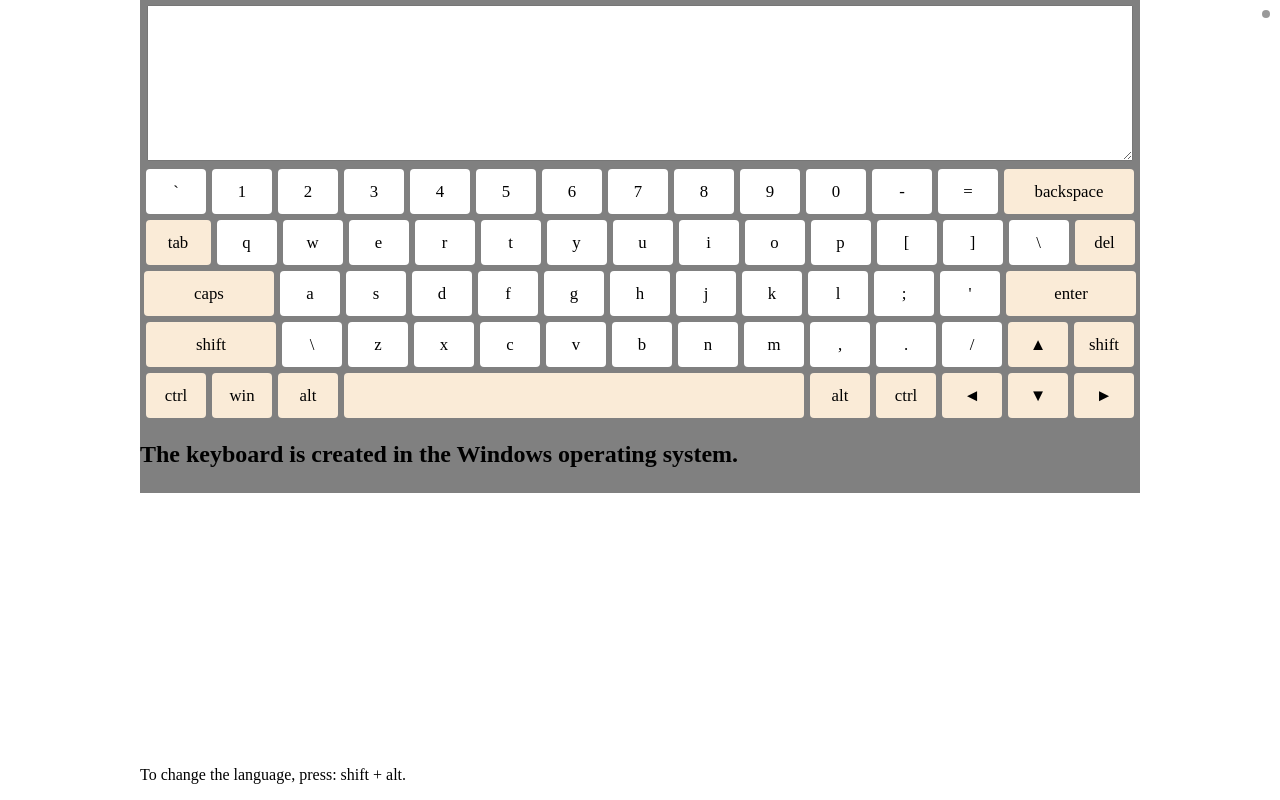
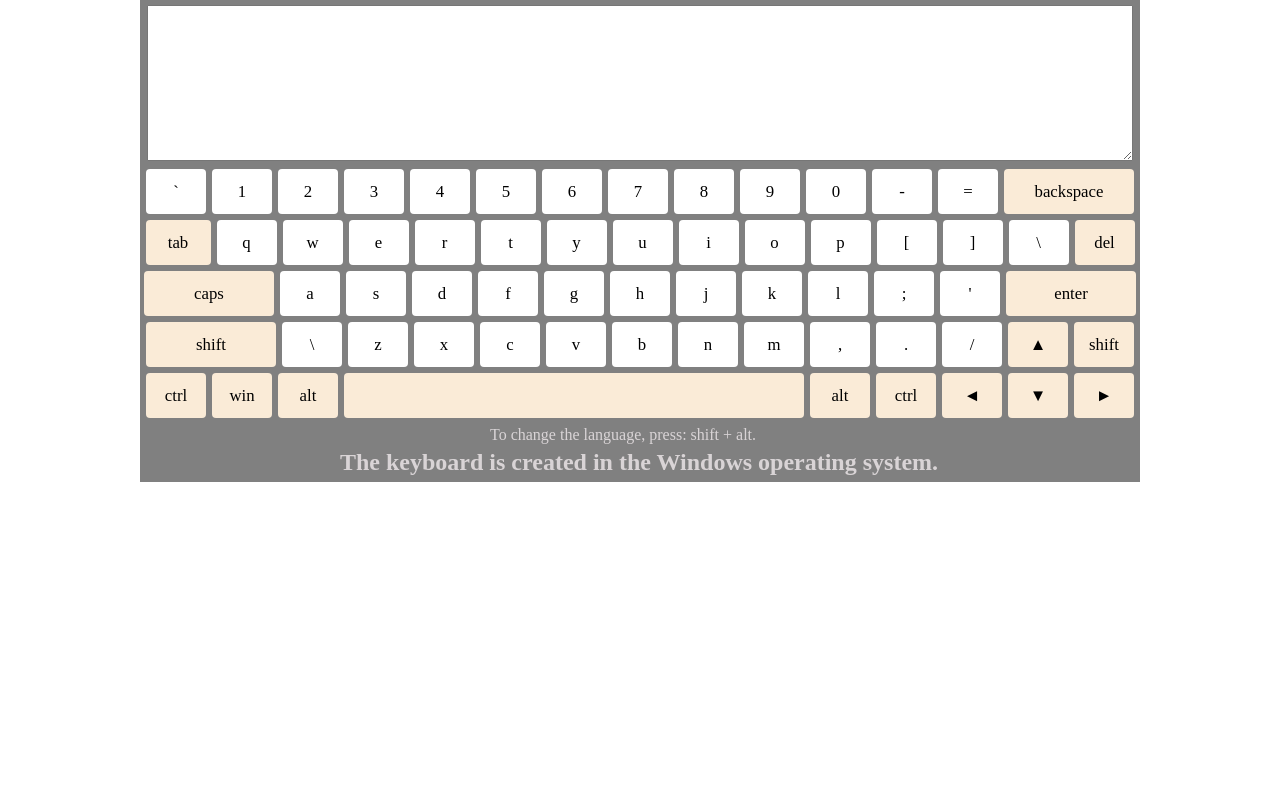
Before and after one commit to VseslavRashinskiy/Virtual-Keyboard, a plain HTML site: page src/index.html in a window 1280 px wide. Drawn offline with nearby package versions, Linux system fonts and the light colour scheme.

Commit message:
fix: set new styles for text

```diff
--- a/src/style.css
+++ b/src/style.css
@@ -15,8 +15,16 @@
 }
 
 p {
-    position: fixed;
-    bottom: 0px;
+    margin: 0 auto;
+    max-width: 300px;
+    padding: 5px;
+    color: #d9d4d6;
+}
+
+h2 {
+    margin: 0 auto;
+    max-width: 600px;
+    color: #d9d4d6;
 }
 
 .keyboard__keys {
@@ -72,7 +80,7 @@ p {
     max-width: 500px;
 }
 
-.keyboard__key--activatable::after {
+.keyboard__key--actionable::after {
     content: '';
     top: 10px;
     right: 10px;
```
